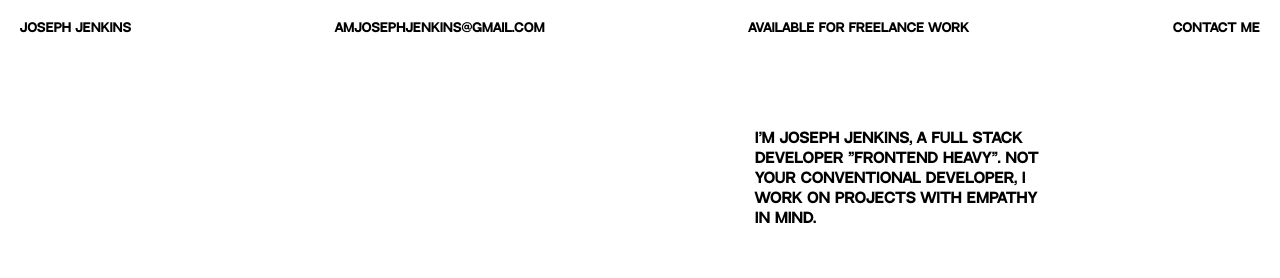
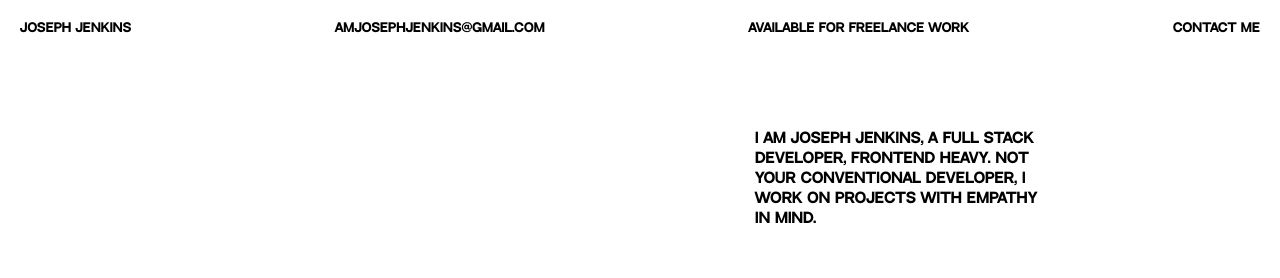
Before and after one commit to JOSEPH-JENKINS/portfolio-site, a Next.js app: page / in a window 1280 px wide. Shown: the top 278 px of the page. Built offline with nearby package versions, Linux system fonts and the light colour scheme; what react-locomotive-scroll would draw is missing.

Commit message:
commit: deploy progress fixed index again

```diff
--- a/pages/index.tsx
+++ b/pages/index.tsx
@@ -29,7 +29,7 @@ const Home: NextPage = () => {
         <main className='w-full px-5'>
           <section className='pt-32 w-full grid grid-cols-4 sm:grid-cols-12 gap-5' data-scroll-section>
             <p className='col-start-8 col-end-11 font-bold text-sm' data-scroll>
-              I'm Joseph Jenkins, a full stack developer "frontend heavy". Not your conventional developer, I work on projects with empathy
+              I am Joseph Jenkins, a full stack developer, frontend heavy. Not your conventional developer, I work on projects with empathy
               in mind.
             </p>
             <div className='col-start-1 col-end-12 pt-10'>
```
